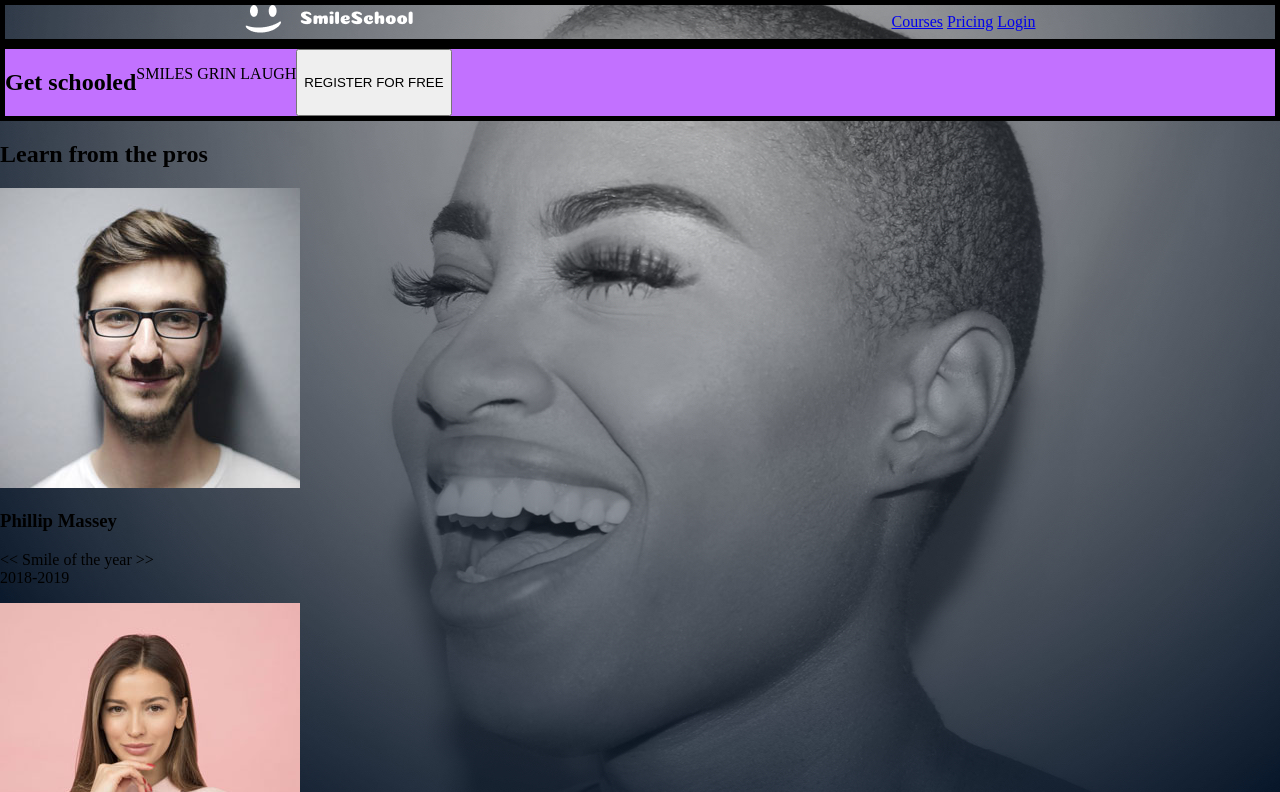
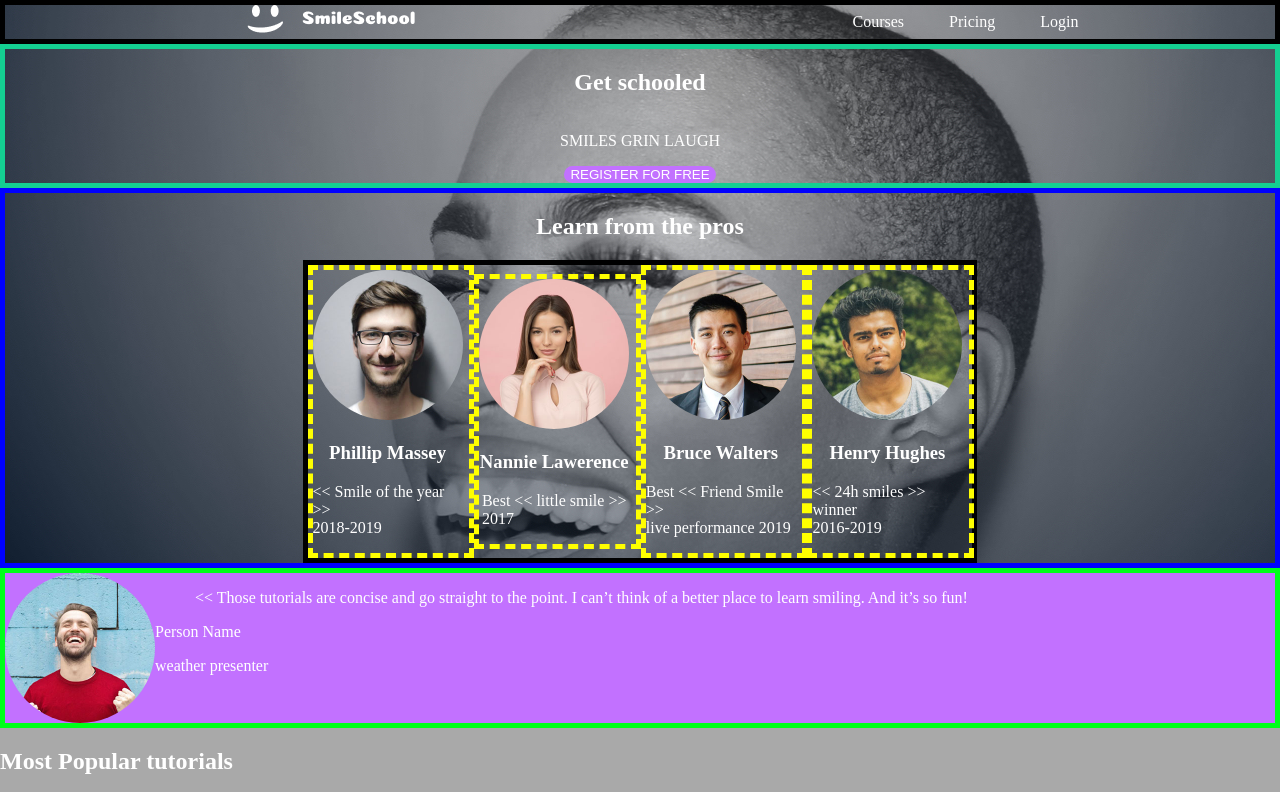
Before and after one commit to Greentaylor27/atlas-web-development, a plain HTML site: page css_advanced/index.html in a window 1280 px wide. Shown: the top 792 px of the page. Drawn offline with Linux system fonts and the light colour scheme.

Commit message:
Pushing something

```diff
--- a/css_advanced/index.html
+++ b/css_advanced/index.html
@@ -24,39 +24,39 @@
             </div>
             <!-- BANNER -->
             <section>
-                <div class="section">
+                <div id="banner">
                     <!--GET SCHOOLED SECTION-->
                     <h1>Get schooled</h1>
                     <p>SMILES GRIN LAUGH</p>
-                    <button>REGISTER FOR FREE</button>
+                    <button class="button">REGISTER FOR FREE</button>
                 </div>
                 <!--LEARN FROM THE PROS-->
-                <div>
+                <div class="Learn">
                     <h2>
                         Learn from the pros
                     </h2>
-                    <div>
+                    <div class="container">
                         <!--PHILLIP MASSEY-->
-                        <div>
-                            <img src="images/profile_1.jpg" alt="Phillip Massey">
+                        <div class="inner_container">
+                            <img src="images/profile_1.jpg" alt="Phillip Massey" class="circle">
                             <h3>Phillip Massey</h3>
                             <p>&lt;&lt; Smile of the year &gt;&gt;<br>2018-2019</p>
                         </div>
                         <!--NANNIE LAWERENCE-->
-                        <div>
-                            <img src="images/profile_2.jpg" alt="Nannie Lawerence">
+                        <div class="inner_container">
+                            <img src="images/profile_2.jpg" alt="Nannie Lawerence" class="circle">
                             <h3>Nannie Lawerence</h3>
                             <p>Best &lt;&lt; little smile &gt;&gt;<br>2017</p>
                         </div>
                         <!--BRUCE WALTERS-->
-                        <div>
-                            <img src="images/profile_3.jpg" alt="Bruce Walters">
+                        <div class="inner_container">
+                            <img src="images/profile_3.jpg" alt="Bruce Walters" class="circle">
                             <h3>Bruce Walters</h3>
                             <p>Best &lt;&lt; Friend Smile &gt;&gt;<br>live performance 2019</p>
                         </div>
                         <!--HENRY HUGHES-->
-                        <div>
-                            <img src="images/profile_4.jpg" alt="Henry Hughes">
+                        <div class="inner_container">
+                            <img src="images/profile_4.jpg" alt="Henry Hughes" class="circle">
                             <h3>Henry Hughes</h3>
                             <p>&lt;&lt; 24h smiles &gt;&gt; winner<br>2016-2019</p>
                         </div>
@@ -68,8 +68,8 @@
         <main>
             <!--Video Section-->
             <section>
-                <div>
-                    <img src="images/profile_5.jpg" alt="Person Name">
+                <div class="video">
+                    <img src="images/profile_5.jpg" alt="Person Name" class="circle">
                     <div>
                         <blockquote>&lt;&lt; Those tutorials are concise and go straight to the point. I can’t think of a better place to learn smiling. And it’s so fun!</blockquote>
                         <p>Person Name</p>
@@ -85,7 +85,7 @@
                     <h2>Diagonal Smile</h2>
                     <p>Lorem ipsum dolor sit amet, consect adipiscing elit, sed do eiusmod.</p>
                     <div>
-                        <img src="images/profile_1.jpg" alt="Phillip Massey">
+                        <img src="images/profile_1.jpg" alt="Phillip Massey" class="circle">
                         <h3>Phillip Massey</h3>
                     </div>
                     <div>
@@ -105,7 +105,7 @@
                     <h2>Sad Smile</h2>
                     <p>Lorem ipsum dolor sit amet, consect adipiscing elit, sed do eiusmod.</p>
                     <div>
-                        <img src="images/profile_1.jpg" alt="Phillip Massey">
+                        <img src="images/profile_1.jpg" alt="Phillip Massey" class="circle">
                         <h3>Phillip Massey</h3>
                     </div>
                     <div>
@@ -125,7 +125,7 @@
                     <h2>Natural Smile</h2>
                     <p>Lorem ipsum dolor sit amet, consect adipiscing elit, sed do eiusmod.</p>
                     <div>
-                        <img src="images/profile_1.jpg" alt="Phillip Massey">
+                        <img src="images/profile_1.jpg" alt="Phillip Massey" class="circle">
                         <h3>Phillip Massey</h3>
                     </div>
                     <div>
@@ -145,7 +145,7 @@
                     <h2>Happy Smile</h2>
                     <p>Lorem ipsum dolor sit amet, consect adipiscing elit, sed do eiusmod.</p>
                     <div>
-                        <img src="images/profile_1.jpg" alt="Phillip Massey">
+                        <img src="images/profile_1.jpg" alt="Phillip Massey" class="circle">
                         <h3>Phillip Massey</h3>
                     </div>
                     <div>
@@ -189,7 +189,7 @@
                         <p>Lorem ipsum dolor sit amet, consectetur adipiscing elit.</p>
                     </div>
                 </div>
-                <button>REGISTER FOR FREE</button>
+                <button class="button">REGISTER FOR FREE</button>
             </section>
             <!--FAQ section-->
             <section>
--- a/css_advanced/styles.css
+++ b/css_advanced/styles.css
@@ -2,9 +2,11 @@ body {
     margin-top: 0px;
     margin-right: 0px;
     margin-bottom: 0px;
-    margin-left: 0px
-  }
-header{
+    margin-left: 0px;
+    color: #FFFFFF;
+    background-color: darkgray;
+}
+header {
     background-image: url(images/pic_1.jpg);
 }
 .container{
@@ -12,10 +14,55 @@ header{
     border: 5px solid black;
     justify-content: space-around;
     align-items: center;
-    column-gap: em;
 }
-.section{
+.inner_container{
+    border: 5px dashed yellow;
+    max-width: 100%;
+    padding-right: 1%;
+    justify-items: center;
+    align-items: baseline;
+    justify-content: space-between;
+    flex-direction: row;
+}
+.video{
     display: flex;
-    border: 5px solid black;
+    border: 5px solid rgb(0, 255, 26);
     background-color: #C271FF;
 }
+#banner{
+    border: 5px solid #14CF91;
+    display: flex;
+    flex-direction: column;
+    justify-content: center;
+    align-items: center;
+}
+.circle{
+    border-radius: 50%;
+    height: 150px;
+    width: 150px;
+}
+.Learn{
+    border: 5px solid blue;
+    display: flex;
+    flex-direction: column;
+    align-items: center;
+}
+a:link{
+    color: #FFFFFF;
+    text-decoration: none;
+    padding-left: 45px;
+}
+a:visited{
+    color: #FFFFFF;
+    text-decoration: none;
+}
+.nav{
+    display: flex;
+    justify-content: space-evenly;
+}
+.button{
+    border: none;
+    background-color: #C271FF;
+    border-radius: 25px;
+    color: #FFFFFF;
+}
```
